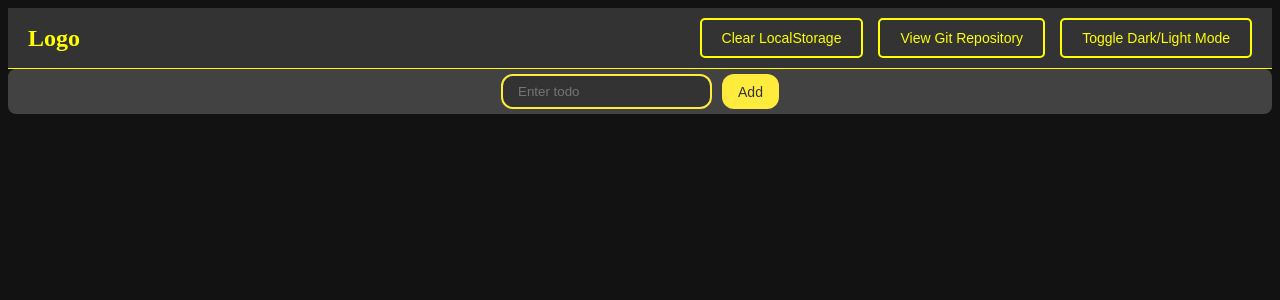
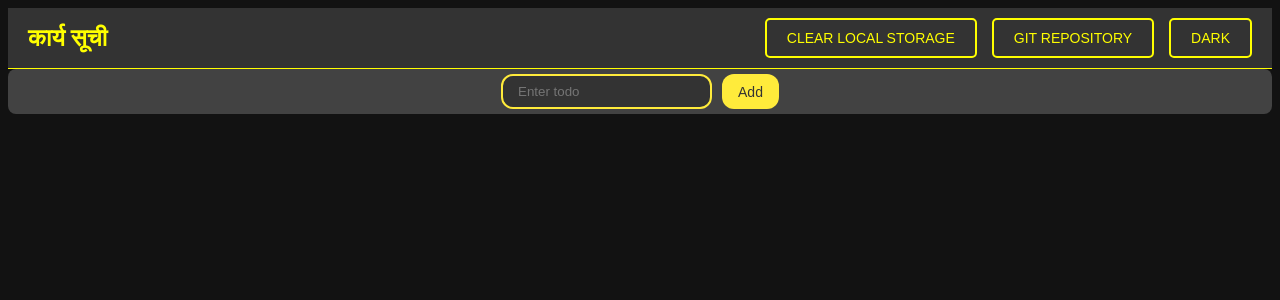
Before and after one commit to abkr020/todo-with-localstorage, a React (Vite) app: page / in a window 1280 px wide. Shown: the top 300 px of the page. Built offline with nearby package versions, Linux system fonts and the light colour scheme.

Commit message:
navbar links and logo done

```diff
--- a/src/components/Navbar.tsx
+++ b/src/components/Navbar.tsx
@@ -1,9 +1,11 @@
-import React, { useEffect } from 'react'
+import React, { useEffect, useState } from 'react'
 import './styles/Navbar.css'
 import log from '../debugging/debug';
 
 
 const Navbar: React.FC = () => {
+    const [theme, setTheme] = useState<string>("");
+
     const handleClearLocalStorage = () => {
         localStorage.clear();
         alert("LocalStorage has been cleared!");
@@ -12,49 +14,56 @@ const Navbar: React.FC = () => {
     const handleToggleTheme = () => {
         if (document.body.classList.contains('dark-mode')) {
             document.body.classList.remove('dark-mode');
+            setTheme("light")
             localStorage.setItem("theme", "light");
         } else {
             document.body.classList.add('dark-mode');
+            setTheme("dark")
             localStorage.setItem("theme", "dark");
         }
     }
-    const sTheme = localStorage.getItem("theme");
-    log("the",sTheme)
 
     useEffect(() => {
         const savedTheme = localStorage.getItem("theme");
-        log("the use",sTheme)
-        if(sTheme==null){
-            log("the use if" ,sTheme)
+        log("the use", savedTheme)
+        if (savedTheme == null) {
+            log("the use if", savedTheme)
             localStorage.setItem("theme", "dark");
+            document.body.classList.add('dark-mode');
+            setTheme("dark")
 
-            document.body.classList.add('dark-mode');
         }
         if (savedTheme === "dark") {
             document.body.classList.add('dark-mode');
+            setTheme("dark")
+
         } else {
             document.body.classList.remove('dark-mode');
+            setTheme("light")
+
         }
     }, []);
-
     return (
         <div className="navbar">
 
             <div className="navbar__left">
                 <div className="navbar__logo">
-                <h1>Logo</h1>
+                    <h1>कार्य सूची</h1>
                 </div>
             </div>
 
             <div className="navbar__right">
                 <button onClick={handleClearLocalStorage} className="navbar__button">
-                Clear LocalStorage
+                    {"Clear Local Storage".toUpperCase()}
                 </button>
+                <a href="https://github.com/abkr020/todo-with-localstorage" target="_blank" rel="noopener noreferrer">
                     <button className="navbar__button">
-                View Git Repository
+                        {"Git Repository".toUpperCase()}
                     </button>
+                </a>
                 <button onClick={handleToggleTheme} className="navbar__button">
-                Toggle Dark/Light Mode
+                    {theme=="dark" ? "DARK":"LIGHT"}
+
                 </button>
             </div>
 
```
Lines whose indentation alone changed are shown as unchanged.
